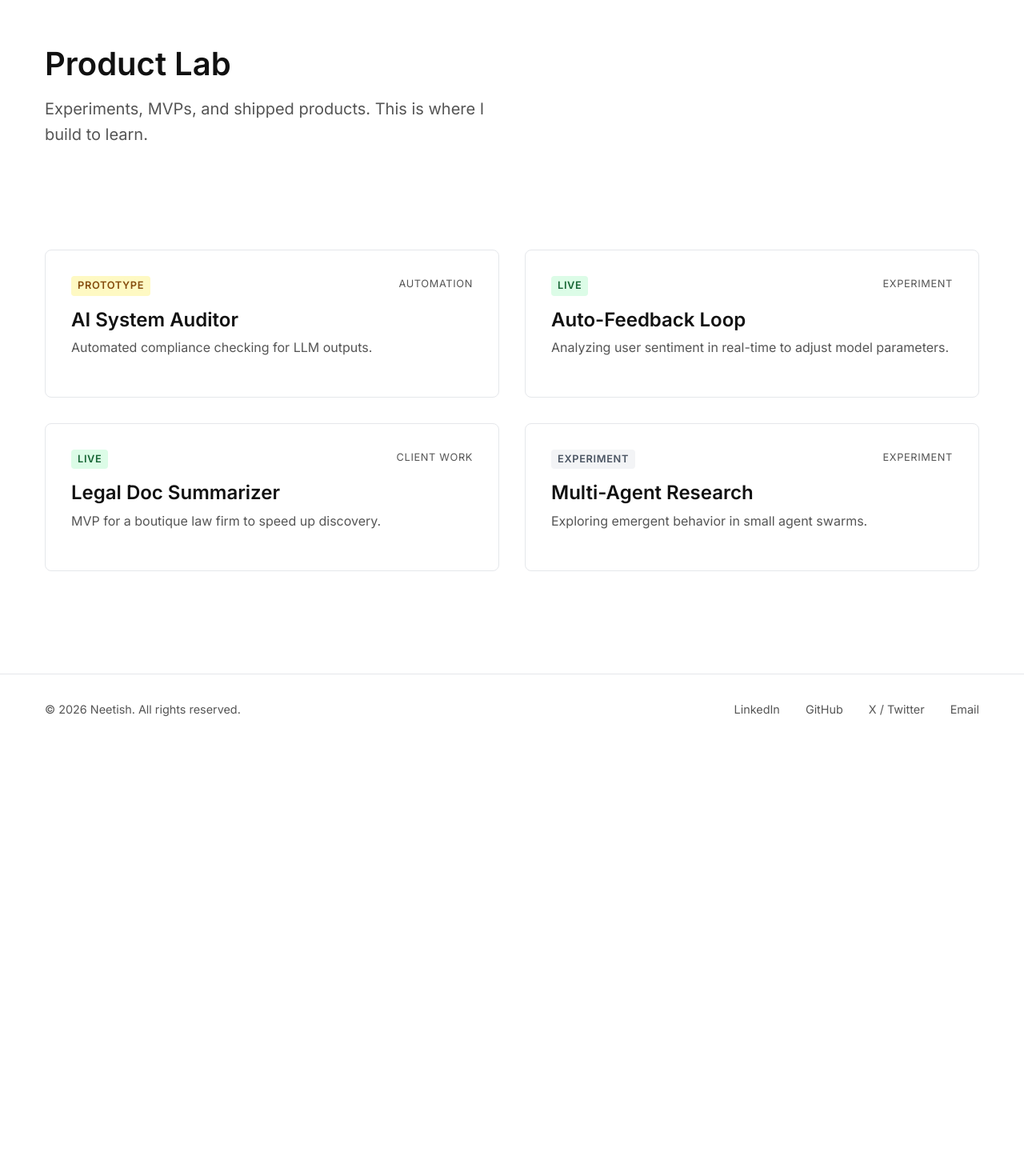
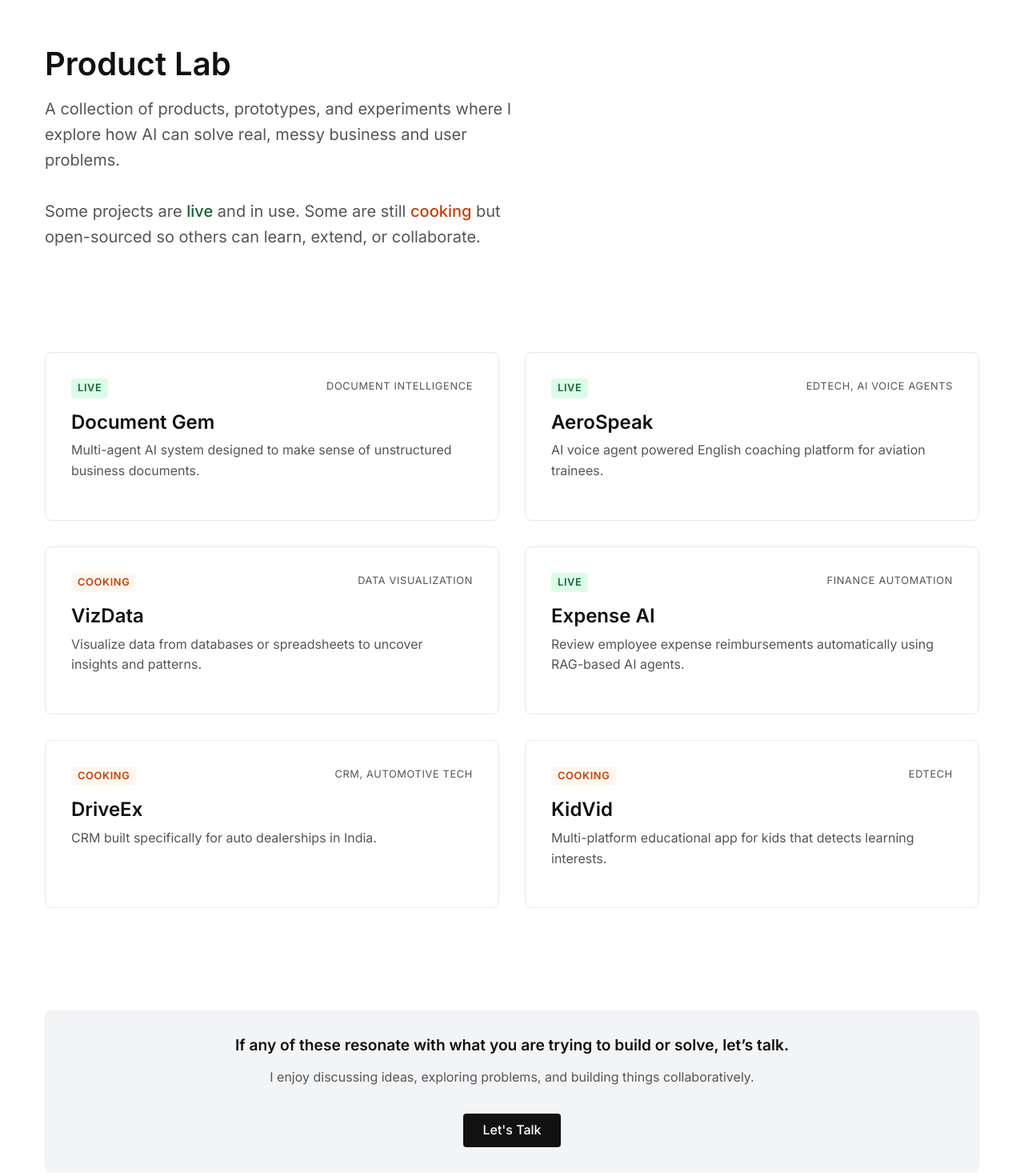
Before and after one commit to neetishtewari/neetishai, a Next.js app: page /product-lab in a window 1280 px wide. Shown: the part 80-1550 px from the top of the page at 80% size. Before the commit the page ends 1010 px from the top, so only its background shows below. Built offline with nearby package versions, Linux system fonts and the light colour scheme.

Commit message:
Final Polish: Product Lab content, Calendly integration, and optimized Live Feed

```diff
--- a/app/services/page.tsx
+++ b/app/interests/page.tsx
@@ -28,10 +28,10 @@ const SERVICES = [
     },
 ];
 
-export default function Services() {
+export default function Interests() {
     return (
         <div className={`container ${styles.servicesContainer}`}>
-            <h1 className={styles.title}>Services</h1>
+            <h1 className={styles.title}>Interests</h1>
             <p className={styles.intro}>
                 Practical AI implementation for teams who want to build, not just talk.
             </p>
--- a/app/page.tsx
+++ b/app/page.tsx
@@ -25,9 +25,9 @@ export default function Home() {
         <p className={styles.subtitle}>
           Helping teams turn AI ideas into clean, practical, scalable products.
         </p>
-        <Link href="/contact" className={styles.cta}>
+        <a href="https://calendly.com/neetish-tewari/30min" target="_blank" rel="noopener noreferrer" className={styles.cta}>
           Let&#39;s talk AI <span className={styles.arrow}>→</span>
-        </Link>
+        </a>
       </section>
 
       {/* Intro Section */}
--- a/app/product-lab/ProductLab.module.css
+++ b/app/product-lab/ProductLab.module.css
@@ -71,6 +71,12 @@
     color: #4b5563;
 }
 
+.status.cooking {
+    background-color: #fff7ed;
+    /* Orange-ish/Yellow for cooking */
+    color: #c2410c;
+}
+
 .category {
     color: var(--text-secondary);
 }
@@ -85,3 +91,45 @@
     color: var(--text-secondary);
     line-height: 1.6;
 }
+
+.highlightLive {
+    color: #166534;
+    font-weight: 500;
+}
+
+.highlightCooking {
+    color: #c2410c;
+    font-weight: 500;
+}
+
+.ctaSection {
+    margin-top: var(--spacing-xl);
+    padding: var(--spacing-md);
+    background: var(--gray-light);
+    border-radius: var(--radius-md);
+    text-align: center;
+}
+
+.ctaSection h3 {
+    margin-bottom: var(--spacing-sm);
+    font-size: 1.2rem;
+}
+
+.ctaSection p {
+    margin-bottom: var(--spacing-md);
+    color: var(--text-secondary);
+}
+
+.ctaButton {
+    display: inline-block;
+    padding: 0.5rem 1.5rem;
+    background: var(--foreground);
+    color: var(--background);
+    border-radius: var(--radius-sm);
+    font-weight: 500;
+    transition: opacity 0.2s ease;
+}
+
+.ctaButton:hover {
+    opacity: 0.9;
+}
--- a/app/product-lab/page.tsx
+++ b/app/product-lab/page.tsx
@@ -3,32 +3,46 @@ import styles from './ProductLab.module.css';
 
 const PROJECTS = [
     {
-        slug: 'ai-auditor',
-        title: 'AI System Auditor',
-        summary: 'Automated compliance checking for LLM outputs.',
-        category: 'Automation',
-        status: 'Prototype',
-    },
-    {
-        slug: 'feedback-loop',
-        title: 'Auto-Feedback Loop',
-        summary: 'Analyzing user sentiment in real-time to adjust model parameters.',
-        category: 'Experiment',
+        slug: 'document-gem',
+        title: 'Document Gem',
+        summary: 'Multi-agent AI system designed to make sense of unstructured business documents.',
+        category: 'Document Intelligence',
         status: 'Live',
     },
     {
-        slug: 'legal-bot',
-        title: 'Legal Doc Summarizer',
-        summary: 'MVP for a boutique law firm to speed up discovery.',
-        category: 'Client Work',
+        slug: 'aerospeak',
+        title: 'AeroSpeak',
+        summary: 'AI voice agent powered English coaching platform for aviation trainees.',
+        category: 'EdTech, AI Voice Agents',
         status: 'Live',
     },
     {
-        slug: 'agent-swarm',
-        title: 'Multi-Agent Research',
-        summary: 'Exploring emergent behavior in small agent swarms.',
-        category: 'Experiment',
-        status: 'Experiment',
+        slug: 'vizdata',
+        title: 'VizData',
+        summary: 'Visualize data from databases or spreadsheets to uncover insights and patterns.',
+        category: 'Data Visualization',
+        status: 'Cooking',
+    },
+    {
+        slug: 'expense-ai',
+        title: 'Expense AI',
+        summary: 'Review employee expense reimbursements automatically using RAG-based AI agents.',
+        category: 'Finance Automation',
+        status: 'Live',
+    },
+    {
+        slug: 'driveex',
+        title: 'DriveEx',
+        summary: 'CRM built specifically for auto dealerships in India.',
+        category: 'CRM, Automotive Tech',
+        status: 'Cooking',
+    },
+    {
+        slug: 'kidvid',
+        title: 'KidVid',
+        summary: 'Multi-platform educational app for kids that detects learning interests.',
+        category: 'EdTech',
+        status: 'Cooking',
     },
 ];
 
@@ -37,7 +51,10 @@ export default function ProductLab() {
         <div className={`container ${styles.labContainer}`}>
             <h1 className={styles.title}>Product Lab</h1>
             <p className={styles.intro}>
-                Experiments, MVPs, and shipped products. This is where I build to learn.
+                A collection of products, prototypes, and experiments where I explore how AI can solve real, messy business and user problems.
+                <br /><br />
+                Some projects are <span className={styles.highlightLive}>live</span> and in use.
+                Some are still <span className={styles.highlightCooking}>cooking</span> but open-sourced so others can learn, extend, or collaborate.
             </p>
 
             <div className={styles.grid}>
@@ -54,6 +71,12 @@ export default function ProductLab() {
                     </Link>
                 ))}
             </div>
+
+            <div className={styles.ctaSection}>
+                <h3>If any of these resonate with what you are trying to build or solve, let’s talk.</h3>
+                <p>I enjoy discussing ideas, exploring problems, and building things collaboratively.</p>
+                <a href="https://calendly.com/neetish-tewari/30min" target="_blank" rel="noopener noreferrer" className={styles.ctaButton}>Let&#39;s Talk</a>
+            </div>
         </div>
     );
 }
--- a/components/Header.tsx
+++ b/components/Header.tsx
@@ -9,10 +9,10 @@ export default function Header() {
                     Neetish
                 </Link>
                 <nav className={styles.nav}>
-                    <Link href="/services" className={styles.link}>Services</Link>
+                    <Link href="/interests" className={styles.link}>Interests</Link>
                     <Link href="/product-lab" className={styles.link}>Product Lab</Link>
                     <Link href="/thought-journal" className={styles.link}>Thought Journal</Link>
-                    <Link href="/contact" className={styles.cta}>Let&#39;s Talk AI</Link>
+                    <a href="https://calendly.com/neetish-tewari/30min" target="_blank" rel="noopener noreferrer" className={styles.cta}>Let&#39;s Talk AI</a>
                 </nav>
             </div>
         </header>
```
Also changed, not shown: app/contact/Contact.module.css (+13 -34 lines), app/contact/page.tsx (+13 -19 lines), app/product-lab/[slug]/page.tsx (+59 -36 lines), lib/github.ts (+27 -5 lines), app/interests/Services.module.css (renamed from app/services/Services.module.css).
